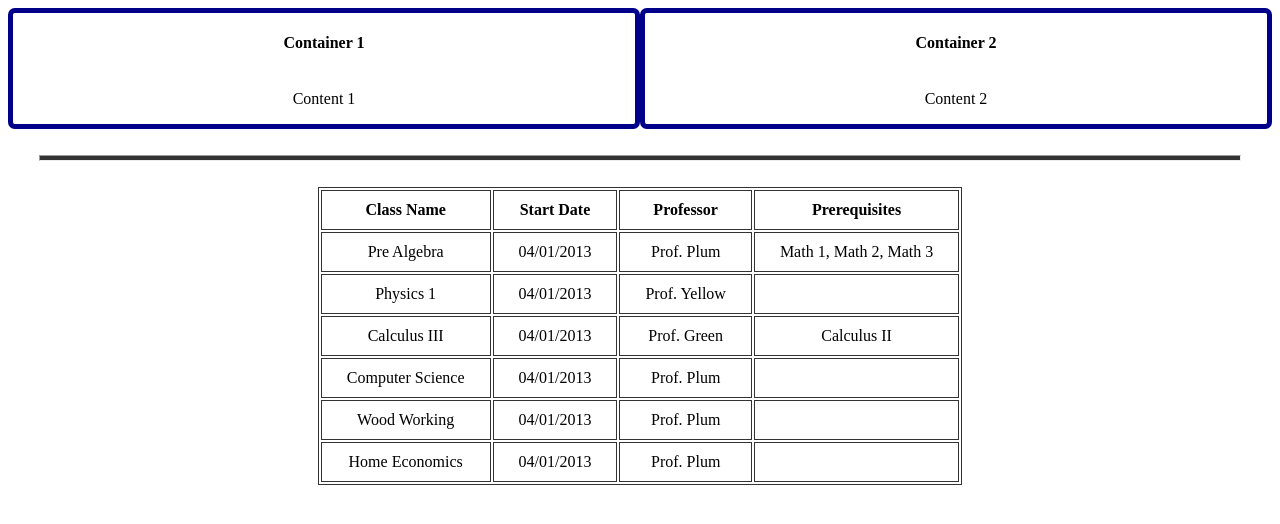
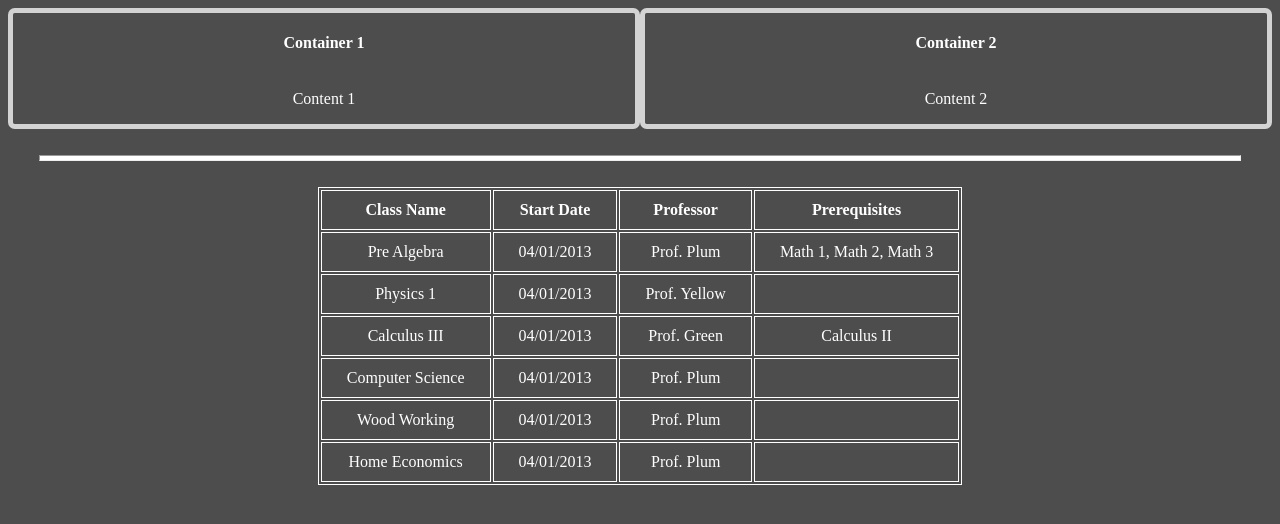
Before and after one commit to RESICAP/nodejs-sample, a plain HTML site: page src/client/index.html in a window 1280 px wide. Drawn offline with Linux system fonts and the light colour scheme.

Commit message:
revert changes to css that  removed dark mode

```diff
--- a/src/client/index.css
+++ b/src/client/index.css
@@ -1,8 +1,6 @@
-
-hr{
-	width: 95%;
-    height: 4px;
-    background-color: #333; /* Modern Browsers */
+html{
+	color: white;
+	background-color: #4d4d4d;
 }
 
 div.main{
@@ -15,19 +13,26 @@ div.container{
 	border-style: solid;
 	border-width: 5px;
 	border-radius: 5pt;
-	border-color: darkblue;
+	border-color: lightgray;
 	width:100%;
 	display: flex;
 	flex-direction: column;
 	text-align: center;
 }
 
+
+hr{
+	width: 95%;
+    height: 4px;
+    background-color: white; /* Modern Browsers */
+}
+
 table.classes  {
-	border: 1px solid #333;
+	border: 1px solid white;
 }
 
 th, td {
-	border: 1px solid #333;
+	border: 1px solid white;
 	padding: 10px 25px 10px 25px;
 	text-align: center;
 }
```
